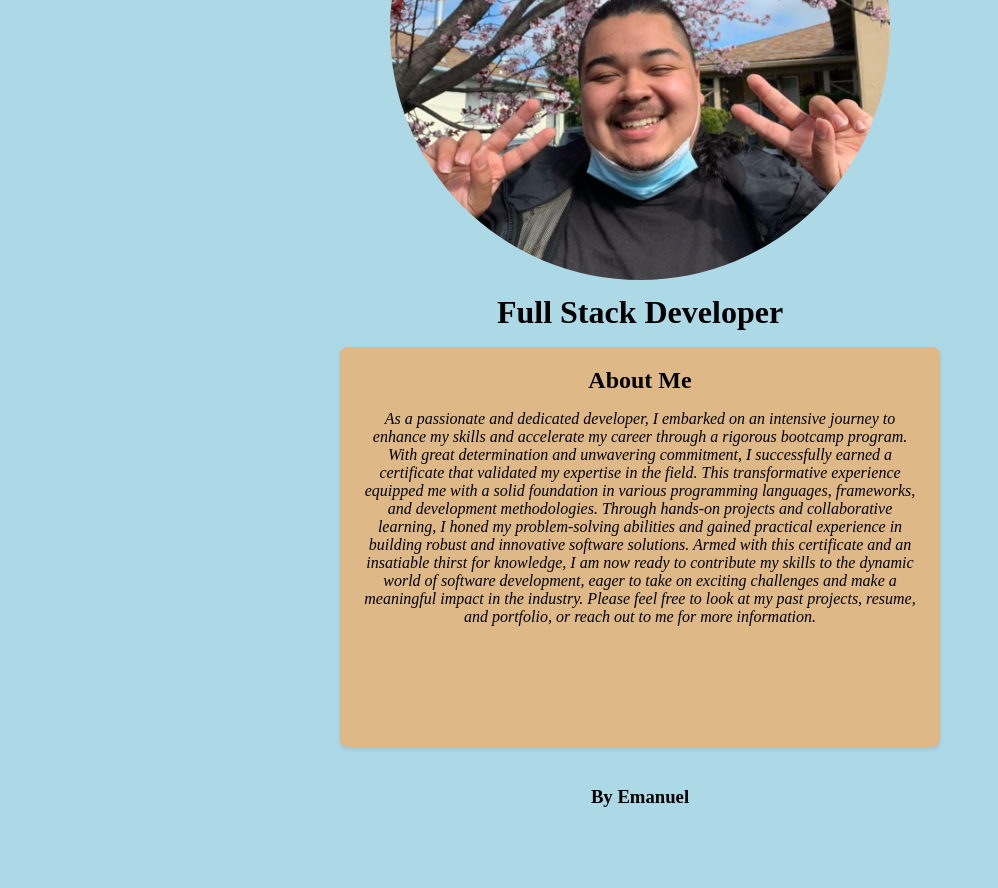
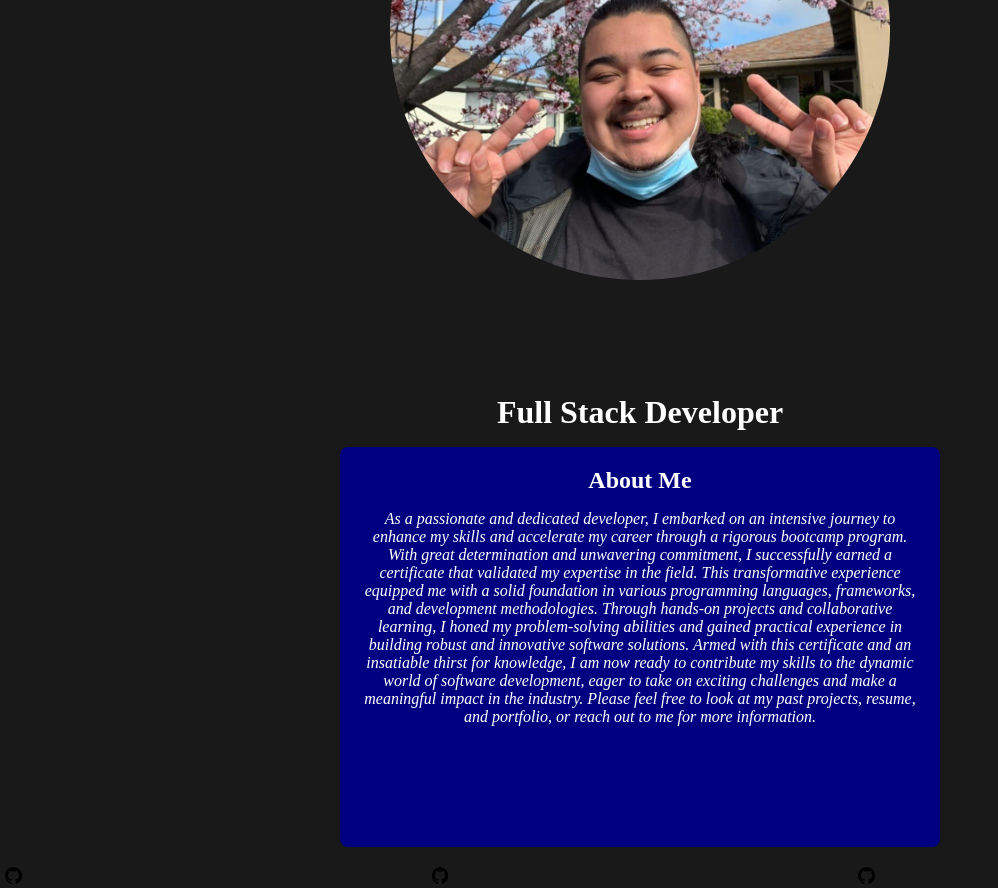
Before and after one commit to AcquahLopid/Emanuel-Final-Portfolio, a React (Create React App) app: page / in a window 1280 px wide. Shown: the part 380-1268 px from the top of the page, without its empty margins (0-998 px from the left). Before the commit the page ends 1206 px from the top, so only its background shows below. Built offline with nearby package versions, Linux system fonts and the light colour scheme.

Commit message:
add footer css

```diff
--- a/src/components/About.css
+++ b/src/components/About.css
@@ -1,5 +1,5 @@
 body {
-  background-color: lightblue;
+  background-color: RGB(25, 25, 25);
   margin: 0;
 }
 .container {
@@ -8,7 +8,7 @@ body {
     align-items: center;
     text-align: center;
     padding: 20px;
-    margin-top: 300px;
+    margin-top: 400px;
     height: auto;
   }
 
@@ -16,16 +16,19 @@ body {
     margin-top: 250px;
     font-size: 2rem;
     margin-bottom: 1rem;
+    color: white;
   }
 
   .subtitle {
     font-size: 1.5rem;
     margin-bottom: 1rem;
+    color: white;
   }
 
   .text {
     font-size: 1rem;
     font-style: italic;
+    color: white;
   }
   .About-card {
     margin-top: auto ;
@@ -35,7 +38,7 @@ body {
     padding-right: 20px;
     border-radius: 8px;
     box-shadow: 0 2px 4px rgba(0, 0, 0, 0.1);
-    background-color: burlywood;
+    background-color: navy;
     box-sizing: border-box;
   }
   .myself {
--- a/src/components/About.js
+++ b/src/components/About.js
@@ -5,10 +5,8 @@ import myPicture from "../assets/Emanuel-blossom.jpeg";
 function About() {
     return (
     <body>
-        <div>
-        <img src={myPicture} alt="Emanuel Molina" className="myself"></img>
-        </div>
         <div className="container">
+            <img src={myPicture} alt="Emanuel Molina" className="myself"></img>
             <h1 className="title">Full Stack Developer</h1>
         <div className="About-card">
             <h2 className="subtitle">About Me</h2>
--- /dev/null
+++ b/src/components/Footer.css
@@ -0,0 +1,11 @@
+body {
+    margin: 0;
+}
+.myFooter {
+    display: flex;
+    justify-content: center;
+  }
+
+  .myFooter a {
+    margin: 0 5px;
+  }
--- a/src/components/Footer.js
+++ b/src/components/Footer.js
@@ -1,9 +1,39 @@
 import React from "react";
+import "./Footer.css";
+import githubLogo from "../assets/github-logo.png";
 
 function Footer(){
     return(
         <footer>
-            <h3>By Emanuel</h3>
+            <div className="myFooter">
+                <a href="https://github.com/AcquahLopid">
+                    <img
+                      src={githubLogo}
+                      className="my-2 githubButton"
+                      href="https://github.com/AcquahLopid"
+                      style={{ width: "4%" }}
+                      alt="My Github"
+                    />
+                </a>
+                <a href="https://github.com/AcquahLopid">
+                    <img
+                      src={githubLogo}
+                      className="my-2 githubButton"
+                      href="https://github.com/AcquahLopid"
+                      style={{ width: "4%" }}
+                      alt="My Github"
+                    />
+                </a>
+                <a href="https://github.com/AcquahLopid">
+                    <img
+                      src={githubLogo}
+                      className="my-2 githubButton"
+                      href="https://github.com/AcquahLopid"
+                      style={{ width: "4%" }}
+                      alt="My Github"
+                    />
+                </a>
+            </div>
         </footer>
     )
 }
--- a/src/components/Navigation.css
+++ b/src/components/Navigation.css
@@ -2,7 +2,8 @@ body {
     margin: 0;
 }
 nav {
-    background-image: url("../assets/Wood-Background.jpeg");
+    /* background-image: url("../assets/Wood-Background.jpeg"); */
+    background-color: navy;
     background-size: cover;
     overflow: hidden;
     top: 0;
```
Also changed, not shown: src/assets/github-logo.png (added).
